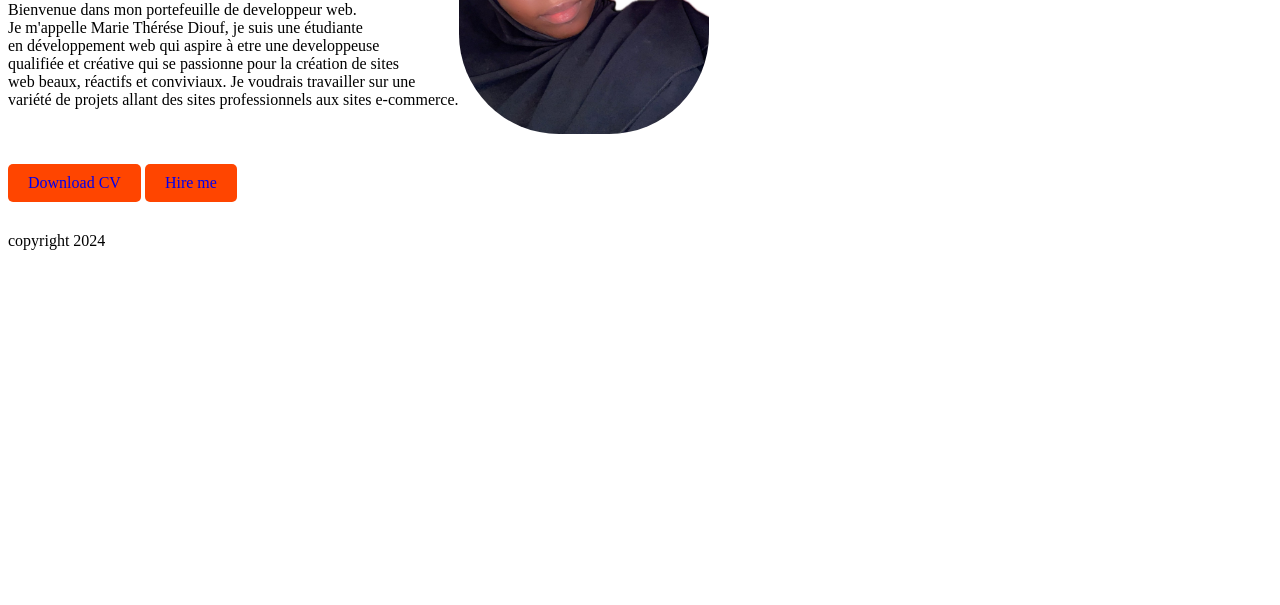
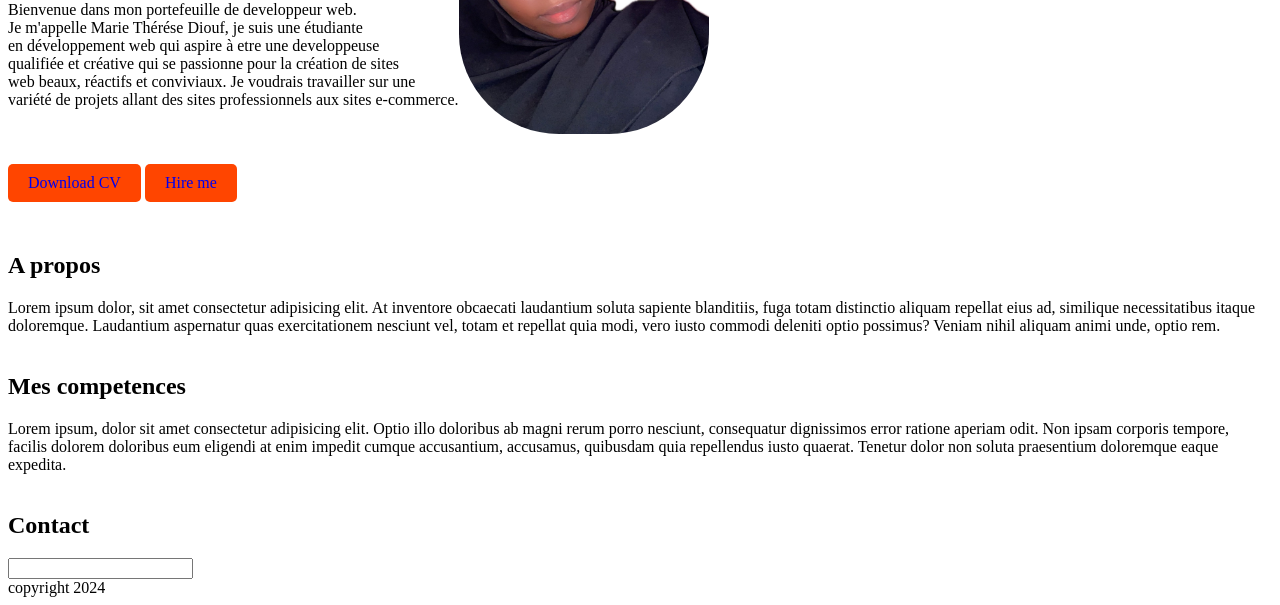
Before and after one commit to Marie15112001/Checkpoint-html, a plain HTML site: page index.html in a window 1280 px wide. Shown: the part 234-839 px from the top of the page. Before the commit the page ends 800 px from the top, so only its background shows below. Drawn offline with Linux system fonts and the light colour scheme.

Commit message:
third commit

```diff
--- a/index.html
+++ b/index.html
@@ -17,7 +17,7 @@
             </li>
 
             <li>
-                <a href="apropos">A propos</a>
+                <a href=" ">A propos</a>
             </li>
 
             <li>
@@ -57,12 +57,51 @@
 
 <div  class="btn">
      <!-- download CV  -->
-     <a href="#">Download CV</a>
+     <a href="#"  download="">Download CV</a>
 
      <!-- hire me  -->
      <a href="#">Hire me</a>
 </div>
 
+
+<!-- section a propos -->
+<section>
+
+    <h1> A propos</h1>
+    Lorem ipsum dolor, sit amet consectetur adipisicing elit.
+     At inventore obcaecati laudantium soluta sapiente blanditiis,
+     fuga totam distinctio aliquam repellat eius ad, similique necessitatibus itaque doloremque.
+     Laudantium aspernatur quas exercitationem nesciunt vel, totam et repellat quia modi,
+    vero iusto commodi deleniti optio possimus? Veniam nihil aliquam animi unde, optio rem.
+
+</section>
+
+<br>
+
+<!-- section travail  -->
+<section>
+    <h1>Mes competences</h1>
+    Lorem ipsum, dolor sit amet consectetur adipisicing elit.
+    Optio illo doloribus ab magni rerum porro nesciunt, consequatur
+    dignissimos error ratione aperiam odit.
+     Non ipsam corporis tempore,
+     facilis dolorem doloribus eum eligendi at enim impedit cumque
+     accusantium, accusamus,
+    quibusdam quia repellendus iusto quaerat. Tenetur dolor non soluta praesentium doloremque eaque expedita.
+
+</section>
+
+<br>
+
+    <!-- section contact -->
+<section>
+    <h1>Contact</h1>
+
+    <form action="">
+        <label for=""></label>
+        <input type="text" >
+    </form>
+</section>
 </body>
 <footer>copyright 2024</footer>
 </html>
```
Also changed, not shown: style.css (line endings or trailing spaces).
